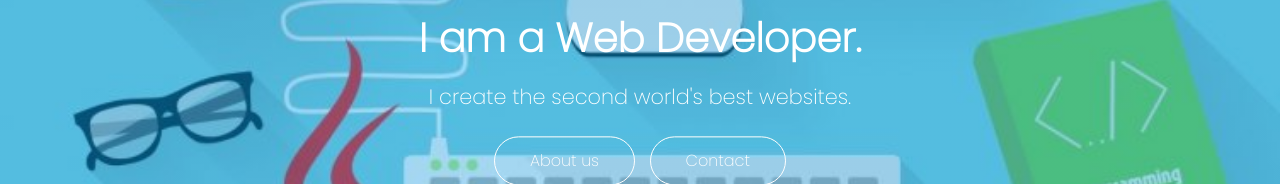
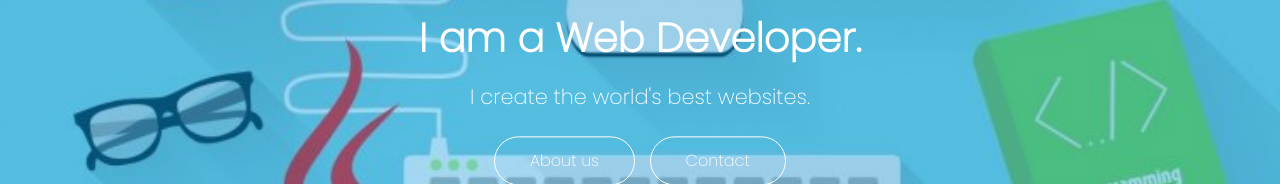
Before and after one commit to Rohit-web-dev/myproject-1.github.io, a plain HTML site: page index.html in a window 1280 px wide. Shown: the part 279-463 px from the top of the page. Drawn offline with nearby package versions, Linux system fonts and the light colour scheme.

Commit message:
Update index.html

```diff
--- a/index.html
+++ b/index.html
@@ -47,7 +47,7 @@
 	<div class="header-section">
 		<div class="center-div">
 			<h1 class="font-weight-bold">I am a Web Developer.</h1>
-			<p>I create the second world's best websites.</p>
+			<p>I create the world's best websites.</p>
 			<div class="header-button">
 				<a href="">About us</a>
 				<a href="">Contact</a>
```
